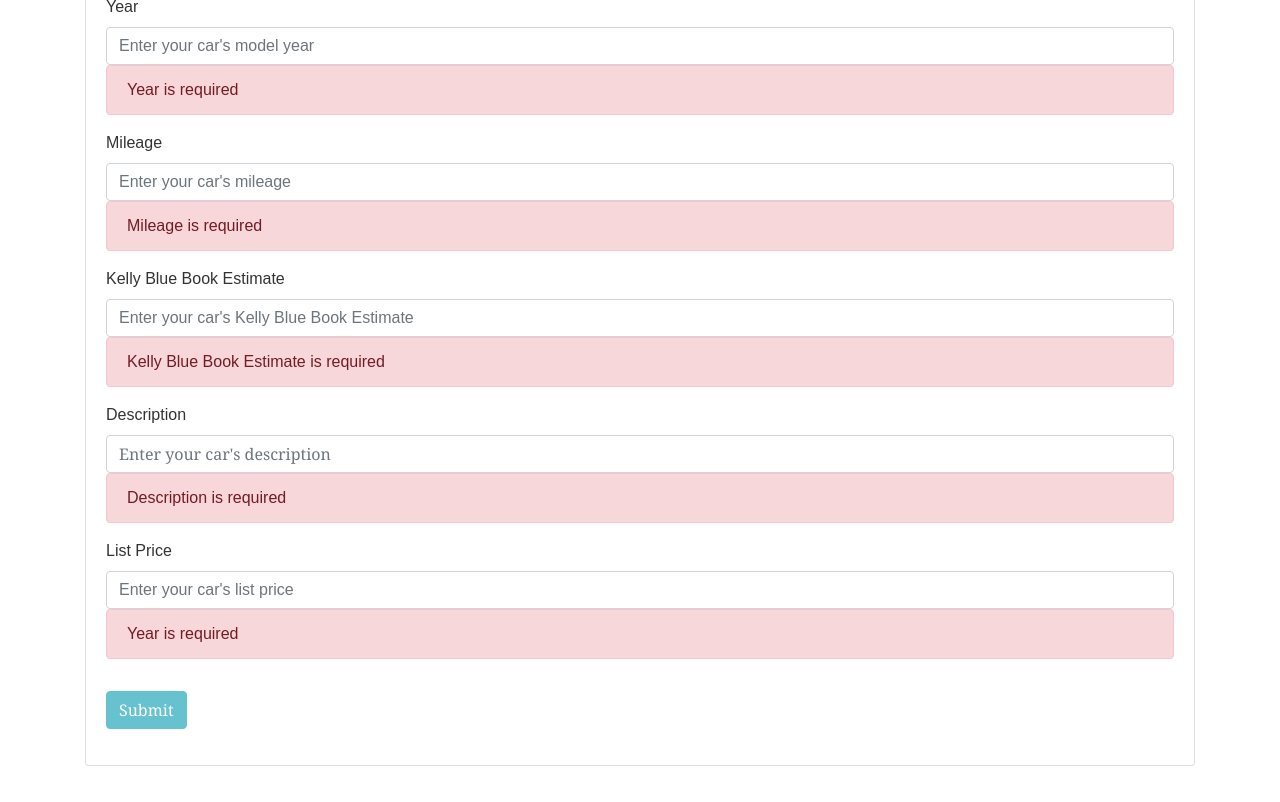
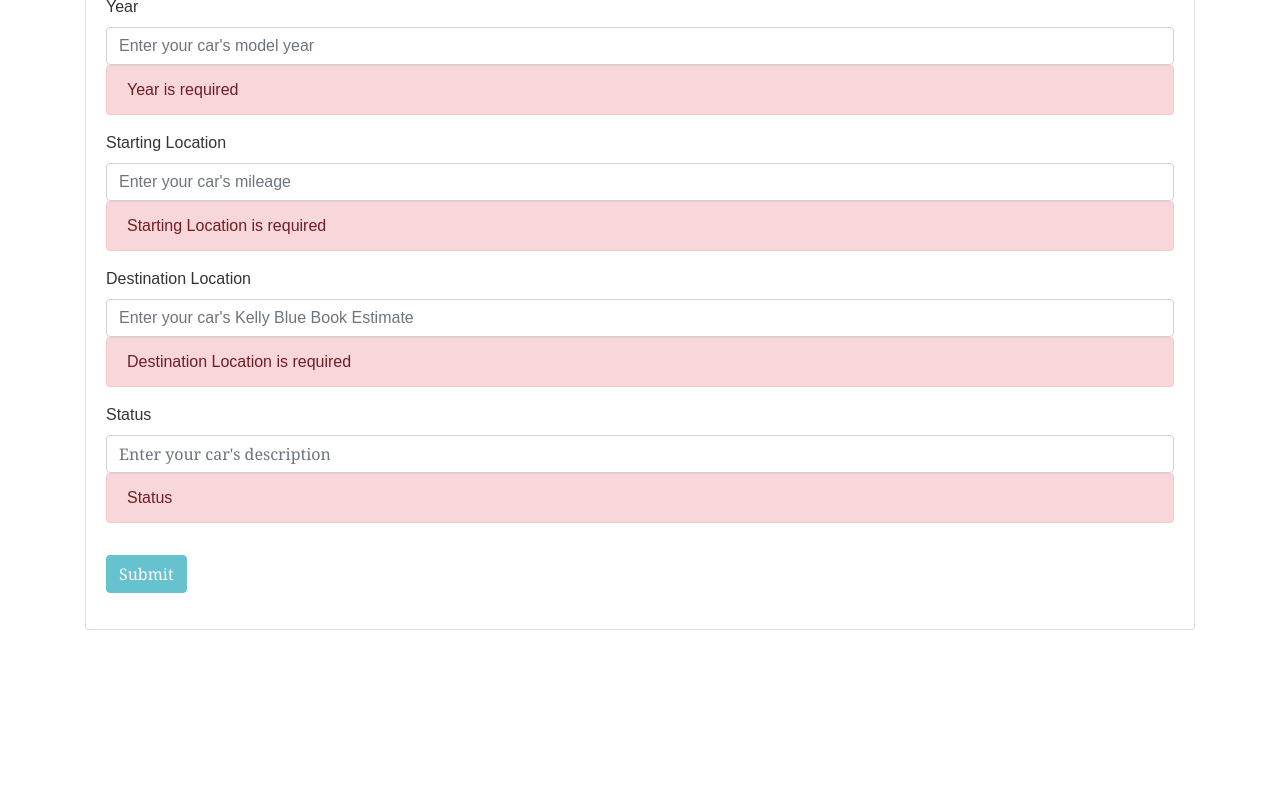
Before and after one commit to huangwyn/carportal-frontend-angular, an Angular app in the folder place4cars/: page /addcar in a window 1280 px wide. Shown: the part 620-1422 px from the top of the page. After the commit the page ends 1298 px from the top, so only its background shows below. Built offline with nearby package versions, Linux system fonts and the light colour scheme.

Commit message:
Strting project

```diff
--- a/place4cars/src/app/car-form/car-form.component.html
+++ b/place4cars/src/app/car-form/car-form.component.html
@@ -32,45 +32,45 @@
           <div [hidden]="!year.pristine" class="alert alert-danger">Year is required</div>
       </div>
       <div class="form-group">
-          <label for="mileage">Mileage</label>
+        <label for="mileage">Starting Location</label>
         <input type="number" [(ngModel)]="car.mileage"
           class="form-control"
           id="mileage"
           name="mileage"
           placeholder="Enter your car's mileage"
           required #mileage="ngModel">
-          <div [hidden]="!mileage.pristine" class="alert alert-danger">Mileage is required</div>
+        <div [hidden]="!mileage.pristine" class="alert alert-danger">Starting Location is required</div>
       </div>
       <div class="form-group">
-          <label for="kellyBlueBookEstimate">Kelly Blue Book Estimate</label>
+        <label for="kellyBlueBookEstimate">Destination Location</label>
         <input type="number" [(ngModel)]="car.kellyBlueBookEstimate"
           class="form-control"
           id="kellyBlueBookEstimate"
           name="kellyBlueBookEstimate"
           placeholder="Enter your car's Kelly Blue Book Estimate"
           required #kellyBlueBookEstimate="ngModel">
-          <div [hidden]="!kellyBlueBookEstimate.pristine" class="alert alert-danger">Kelly Blue Book Estimate is required</div>
+        <div [hidden]="!kellyBlueBookEstimate.pristine" class="alert alert-danger">Destination Location is required</div>
       </div>
       <div class="form-group">
-          <label for="description">Description</label>
+        <label for="description">Status</label>
         <input type="text" [(ngModel)]="car.description"
           class="form-control"
           id="description"
           name="description"
           placeholder="Enter your car's description"
           required #description="ngModel">
-          <div [hidden]="!description.pristine" class="alert alert-danger">Description is required</div>
+        <div [hidden]="!description.pristine" class="alert alert-danger">Status</div>
       </div>
-        <div class="form-group">
-            <label for="listPrice">List Price</label>
+      <!-- <div class="form-group">
+          <label for="listPrice">Year</label>
           <input type="listPrice" [(ngModel)]="car.listPrice"
             class="form-control"
             id="listPrice"
             name="listPrice"
             placeholder="Enter your car's list price"
             required #listPrice="ngModel">
-            <div [hidden]="!listPrice.pristine" class="alert alert-danger">Year is required</div>
-        </div>
+          <div [hidden]="!listPrice.pristine" class="alert alert-danger">Year</div>
+      </div> -->
       <button type="submit" [disabled]="!carForm.form.valid"
         class="btn btn-info">Submit</button>
     </form>
--- a/place4cars/src/app/cars-list/cars-list.component.html
+++ b/place4cars/src/app/cars-list/cars-list.component.html
@@ -7,8 +7,8 @@
           <th scope="col">Make</th>
           <th scope="col">Model</th>
           <th scope="col">Year</th>
-            <th scope="col">List Price</th>
-            <th scope="col">Image</th>
+          <th scope="col">Start Location</th>
+          <th scope="col">End Location</th>
         </tr>
       </thead>
       <tbody>
```
Also changed, not shown: 1 other file (tests, documents, lock files or other folders). Lines whose indentation alone changed are shown as unchanged.
